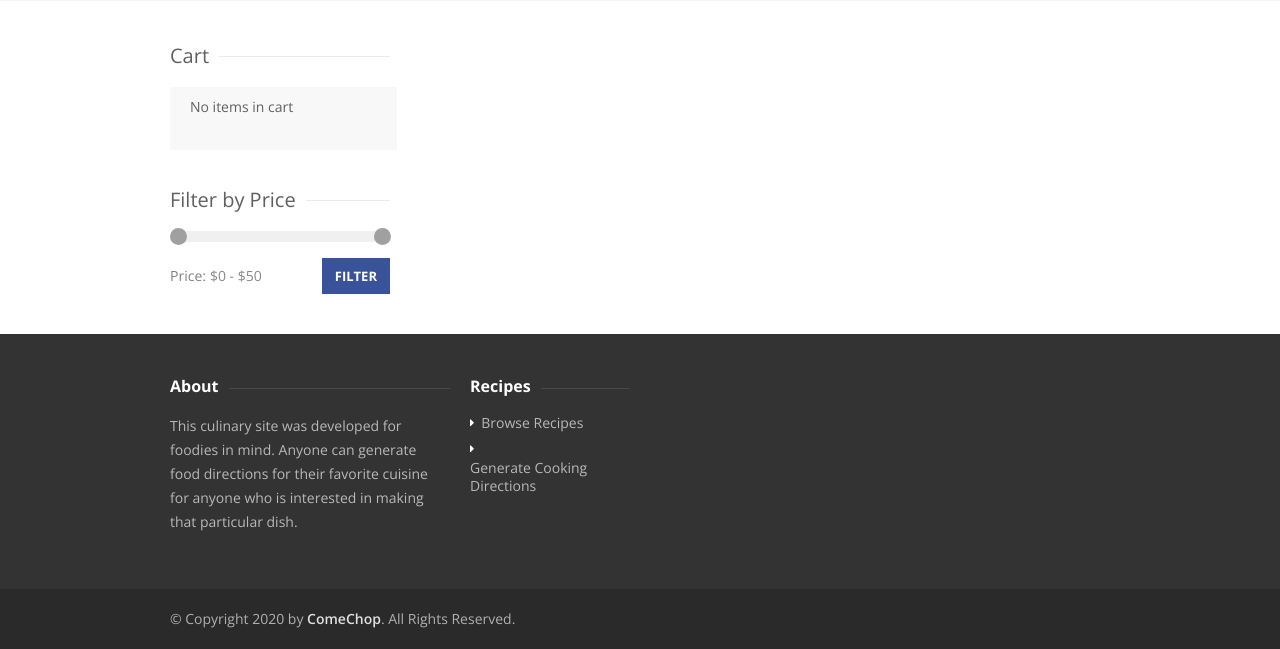
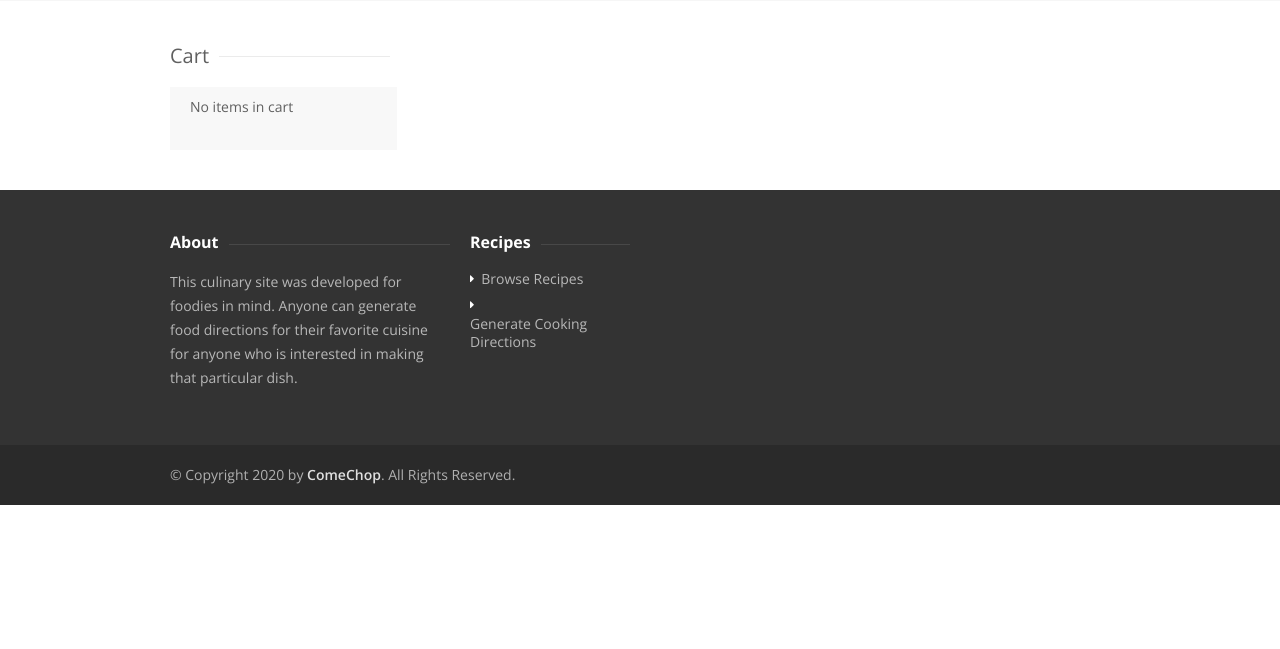
Before and after one commit to akshaynorth/Djangomilestoneproject, a Django app: page /recipe_cart/shop in a window 1280 px wide. Shown: the part 161-810 px from the top of the page. After the commit the page ends 666 px from the top, so only its background shows below. Run offline with Django 3.2, Linux system fonts and the light colour scheme; the visitor is signed in with stand-in values (Sample User, id 1); data that the repository does not hold is empty.

Commit message:
Remove filter by price from shop.html

```diff
--- a/recipe_cart/templates/shop.html
+++ b/recipe_cart/templates/shop.html
@@ -107,23 +107,6 @@
 				{% endif %}
 			</div>
 		</div>
-
-
-	 	<!-- Widget -->
-	 	<div class="widget">
-			<h4 class="headline">Filter by Price</h4>
-			<span class="line margin-bottom-30"></span>
-			<div class="clearfix"></div>
-
-			<div id="price-range">
-				<div class="padding-range"><div id="slider-range"></div></div>
-				<label for="amount">Price:</label>
-				<input type="text" id="amount"/>
-				<a href="#" class="button color">Filter</a>
-			</div>
-			<div class="clearfix"></div>
-	 	</div>
-
 	</div>
 
 </div>
```
